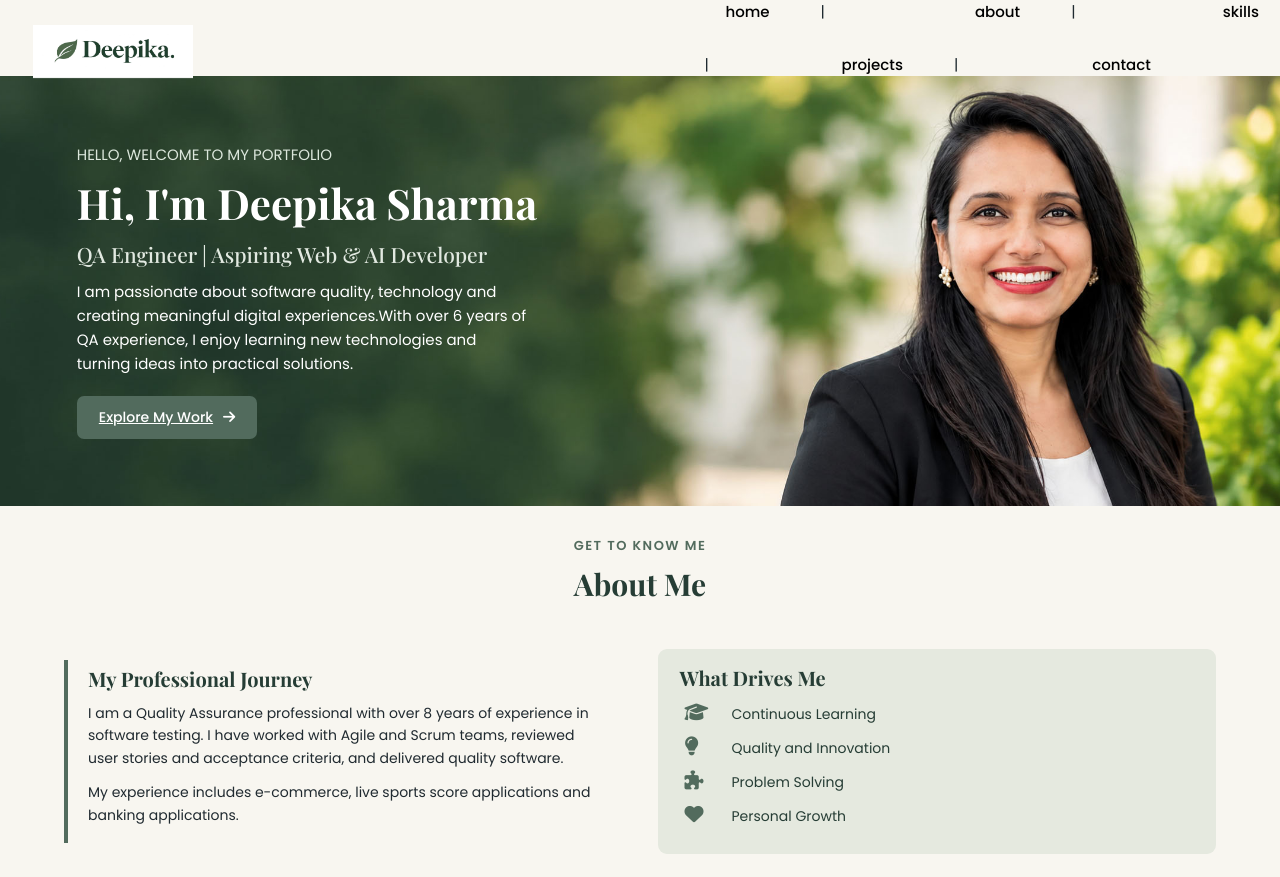
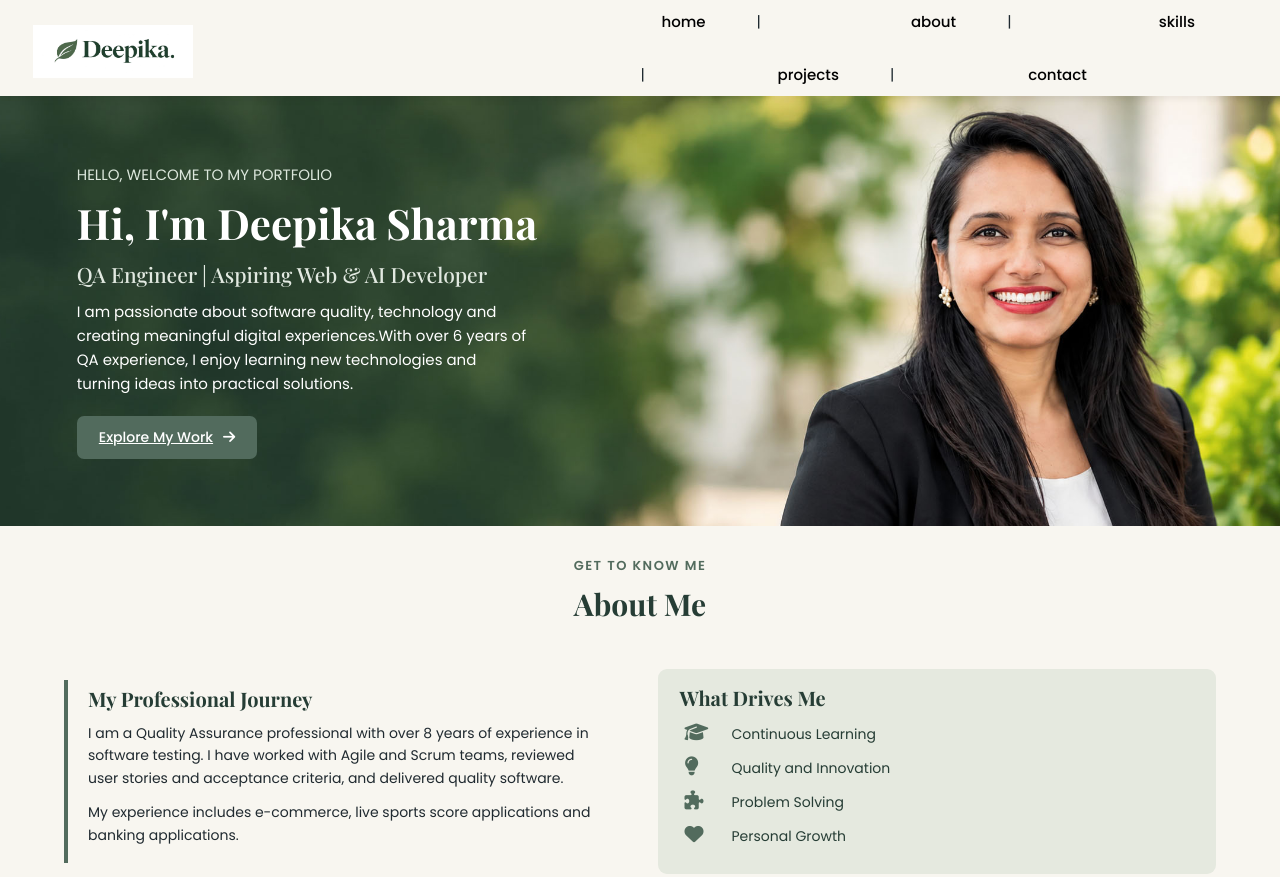
Before and after one commit to deepikaagileqa/deepikaagileqa.github.io, a plain HTML site: page index.html in a window 1280 px wide. Shown: the top 877 px of the page. Drawn offline with nearby package versions, Linux system fonts and the light colour scheme.

Commit message:
Updated app.css

```diff
--- a/css/app.css
+++ b/css/app.css
@@ -27,6 +27,19 @@ h1, h2, h3 {
   z-index: 13;
   top: 25px;
   left: 33px;
+}
+.navbar {
+    display: grid;
+    grid-template-columns: 280px 1fr;
+    align-items: center;
+    width: 100%;
+    min-height: 85px;
+    padding: 10px 5%;
+    background: #F8F6F0;
+    position: sticky;
+    top: 0;
+    z-index: 20;
+    box-shadow: 0 2px 8px rgba(0,0,0,0.08);
 }
 
 #nav-links {
```
